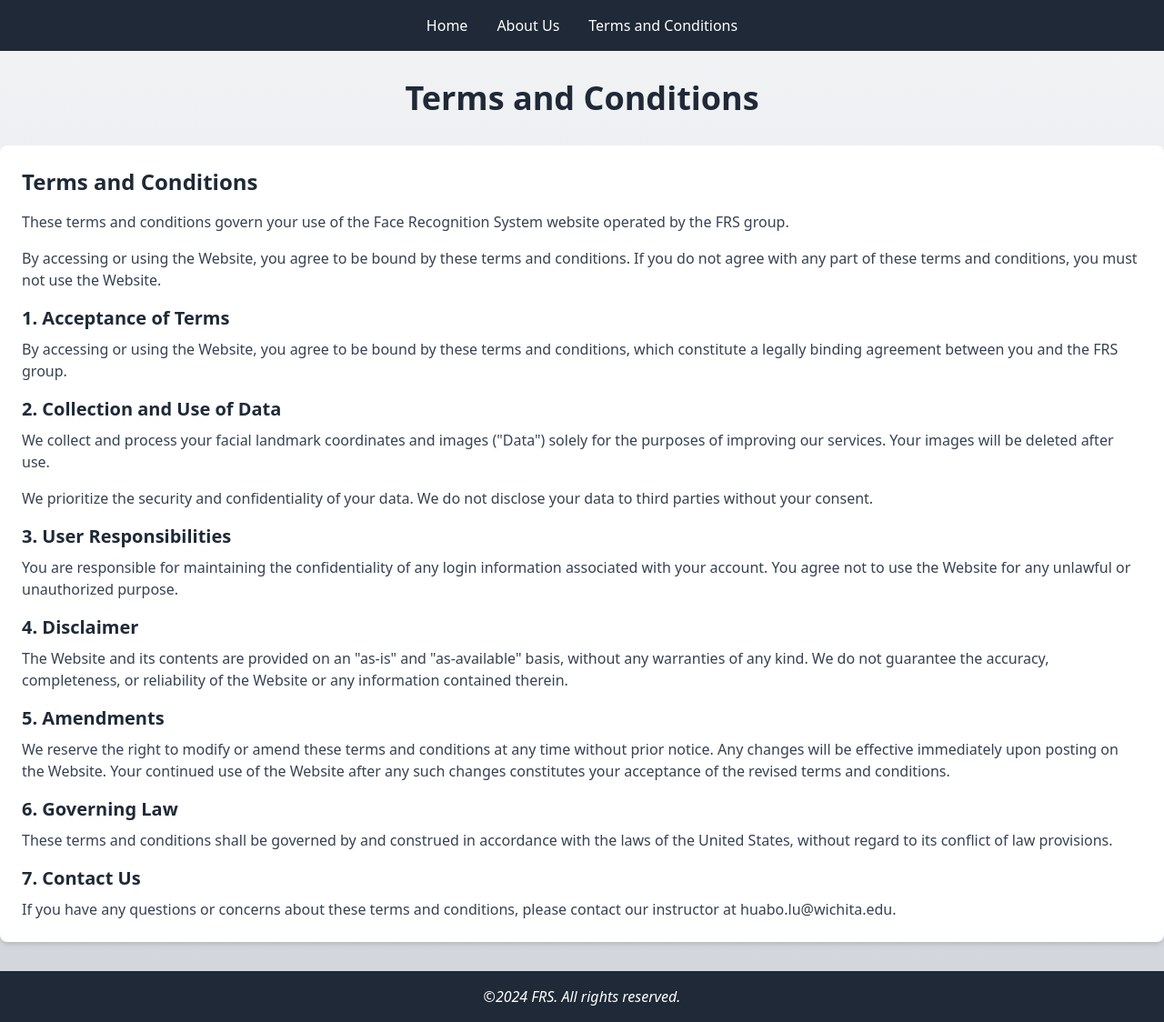
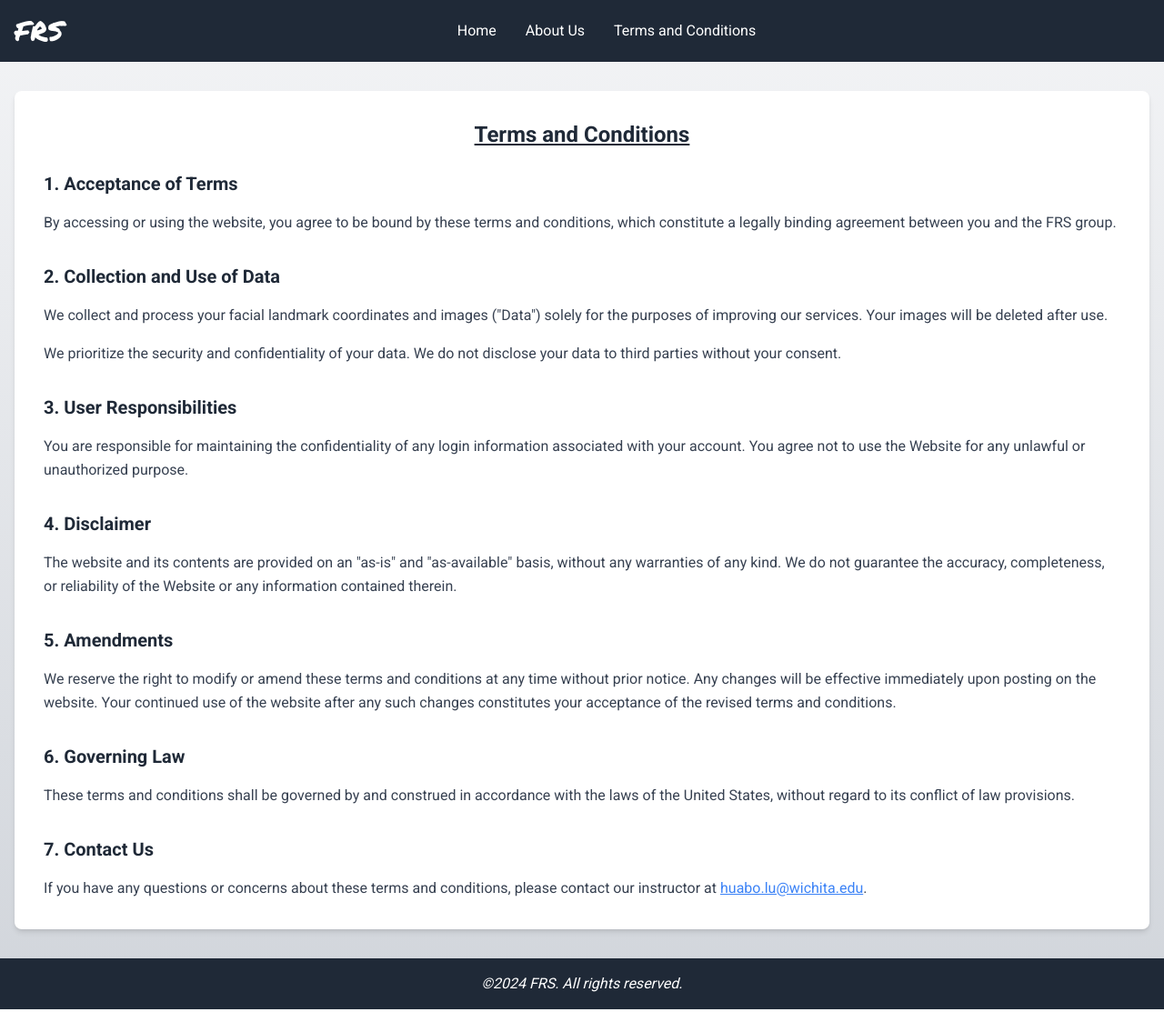
Before and after one commit to Khang261002/Face-Recognition-System, a Flask app: page /terms.html in a window 1280 px wide. Shown: the whole page at 91% size. Run offline with Flask 3, Linux system fonts and the light colour scheme.

Commit message:
Added logo and minor styling tweaks across all pages.

```diff
--- a/GUI/templates/terms.html
+++ b/GUI/templates/terms.html
@@ -5,38 +5,72 @@
     <meta name="viewport" content="width=device-width, initial-scale=1.0">
     <title>FRS - Terms and Conditions</title>
     <link href="https://cdn.jsdelivr.net/npm/tailwindcss@2.2.19/dist/tailwind.min.css" rel="stylesheet">
+    <link rel="preconnect" href="https://fonts.googleapis.com">
+    <link rel="preconnect" href="https://fonts.gstatic.com" crossorigin>
+    <link href="https://fonts.googleapis.com/css2?family=Permanent+Marker&display=swap&family=Roboto:wght@400;700&display=swap" rel="stylesheet">
+    <style>
+        .font-permanent-marker {
+            font-family: 'Permanent Marker', cursive;
+        }
+        .font-roboto {
+            font-family: 'Roboto', sans-serif;
+        }
+    </style>
 </head>
-<body class="bg-gradient-to-b from-gray-100 to-gray-300 min-h-screen flex flex-col">
-    <div class="navbar bg-gray-800 text-white p-4 flex justify-center">
-        <a href="index.html" class="hover:text-gray-300 mx-4">Home</a>
-        <a href="about.html" class="hover:text-gray-300 mx-4">About Us</a>
-        <a href="terms.html" class="hover:text-gray-300 mx-4">Terms and Conditions</a>
+<body class="bg-gradient-to-b from-gray-100 to-gray-300 min-h-screen flex flex-col items-center font-roboto">
+    <div class="navbar bg-gray-800 text-white p-4 flex items-center w-full">
+        <div class="text-3xl font-permanent-marker flex-shrink-0">
+            FRS
+        </div>
+        <div class="flex-grow flex justify-center">
+            <a href="index.html" class="hover:text-gray-300 mx-4">Home</a>
+            <a href="about.html" class="hover:text-gray-300 mx-4">About Us</a>
+            <a href="terms.html" class="hover:text-gray-300 mx-4">Terms and Conditions</a>
+        </div>
     </div>
 
-    <div class="container mx-auto mt-8 flex-grow">
-        <h1 class="text-4xl font-bold text-center mb-8 text-gray-800">Terms and Conditions</h1>
-        <div class="bg-white p-6 rounded-lg shadow-md">
-            <h3 class="text-2xl font-semibold mb-4 text-gray-800">Terms and Conditions</h3>
-            <p class="mb-4 text-gray-700">These terms and conditions govern your use of the Face Recognition System website operated by the FRS group.</p>
-            <p class="mb-4 text-gray-700">By accessing or using the Website, you agree to be bound by these terms and conditions. If you do not agree with any part of these terms and conditions, you must not use the Website.</p>
-            <h4 class="text-xl font-semibold mb-2 text-gray-800">1. Acceptance of Terms</h4>
-            <p class="mb-4 text-gray-700">By accessing or using the Website, you agree to be bound by these terms and conditions, which constitute a legally binding agreement between you and the FRS group.</p>
-            <h4 class="text-xl font-semibold mb-2 text-gray-800">2. Collection and Use of Data</h4>
-            <p class="mb-4 text-gray-700">We collect and process your facial landmark coordinates and images ("Data") solely for the purposes of improving our services. Your images will be deleted after use.</p>
-            <p class="mb-4 text-gray-700">We prioritize the security and confidentiality of your data. We do not disclose your data to third parties without your consent.</p>
-            <h4 class="text-xl font-semibold mb-2 text-gray-800">3. User Responsibilities</h4>
-            <p class="mb-4 text-gray-700">You are responsible for maintaining the confidentiality of any login information associated with your account. You agree not to use the Website for any unlawful or unauthorized purpose.</p>
-            <h4 class="text-xl font-semibold mb-2 text-gray-800">4. Disclaimer</h4>
-            <p class="mb-4 text-gray-700">The Website and its contents are provided on an "as-is" and "as-available" basis, without any warranties of any kind. We do not guarantee the accuracy, completeness, or reliability of the Website or any information contained therein.</p>
-            <h4 class="text-xl font-semibold mb-2 text-gray-800">5. Amendments</h4>
-            <p class="mb-4 text-gray-700">We reserve the right to modify or amend these terms and conditions at any time without prior notice. Any changes will be effective immediately upon posting on the Website. Your continued use of the Website after any such changes constitutes your acceptance of the revised terms and conditions.</p>
-            <h4 class="text-xl font-semibold mb-2 text-gray-800">6. Governing Law</h4>
-            <p class="mb-4 text-gray-700">These terms and conditions shall be governed by and construed in accordance with the laws of the United States, without regard to its conflict of law provisions.</p>
-            <h4 class="text-xl font-semibold mb-2 text-gray-800">7. Contact Us</h4>
-            <p class="text-gray-700">If you have any questions or concerns about these terms and conditions, please contact our instructor at huabo.lu@wichita.edu.</p>
+    <div class="container mx-auto mt-8 flex-grow px-4">
+        <div class="bg-white p-8 rounded-lg shadow-md">
+            <h3 class="text-2xl font-bold mb-6 text-gray-800 text-center underline">Terms and Conditions</h3>
+            <div class="mb-8">
+                <h4 class="text-xl font-semibold mb-4 text-gray-800">1. Acceptance of Terms</h4>
+                <p class="text-gray-700 leading-relaxed">By accessing or using the website, you agree to be bound by these terms and conditions, which constitute a legally binding agreement between you and the FRS group.</p>
+            </div>
+
+            <div class="mb-8">
+                <h4 class="text-xl font-semibold mb-4 text-gray-800">2. Collection and Use of Data</h4>
+                <p class="text-gray-700 leading-relaxed mb-4">We collect and process your facial landmark coordinates and images ("Data") solely for the purposes of improving our services. Your images will be deleted after use.</p>
+                <p class="text-gray-700 leading-relaxed">We prioritize the security and confidentiality of your data. We do not disclose your data to third parties without your consent.</p>
+            </div>
+
+            <div class="mb-8">
+                <h4 class="text-xl font-semibold mb-4 text-gray-800">3. User Responsibilities</h4>
+                <p class="text-gray-700 leading-relaxed">You are responsible for maintaining the confidentiality of any login information associated with your account. You agree not to use the Website for any unlawful or unauthorized purpose.</p>
+            </div>
+
+            <div class="mb-8">
+                <h4 class="text-xl font-semibold mb-4 text-gray-800">4. Disclaimer</h4>
+                <p class="text-gray-700 leading-relaxed">The website and its contents are provided on an "as-is" and "as-available" basis, without any warranties of any kind. We do not guarantee the accuracy, completeness, or reliability of the Website or any information contained therein.</p>
+            </div>
+
+            <div class="mb-8">
+                <h4 class="text-xl font-semibold mb-4 text-gray-800">5. Amendments</h4>
+                <p class="text-gray-700 leading-relaxed">We reserve the right to modify or amend these terms and conditions at any time without prior notice. Any changes will be effective immediately upon posting on the website. Your continued use of the website after any such changes constitutes your acceptance of the revised terms and conditions.</p>
+            </div>
+
+            <div class="mb-8">
+                <h4 class="text-xl font-semibold mb-4 text-gray-800">6. Governing Law</h4>
+                <p class="text-gray-700 leading-relaxed">These terms and conditions shall be governed by and construed in accordance with the laws of the United States, without regard to its conflict of law provisions.</p>
+            </div>
+
+            <div>
+                <h4 class="text-xl font-semibold mb-4 text-gray-800">7. Contact Us</h4>
+                <p class="text-gray-700 leading-relaxed">If you have any questions or concerns about these terms and conditions, please contact our instructor at <a href="mailto:huabo.lu@wichita.edu" class="text-blue-500 underline">huabo.lu@wichita.edu</a>.</p>
+            </div>
         </div>
     </div>
-    <footer class="text-center p-4 bg-gray-800 text-white mt-8">
+
+    <footer class="text-center p-4 bg-gray-800 text-white w-full mt-8">
         <p><i>&copy;2024 FRS. All rights reserved.</i></p>
     </footer>
 </body>
```
Also changed, not shown: GUI/templates/about.html (+17 -4 lines), GUI/templates/checkin.html (+20 -7 lines), GUI/templates/collecting.html (+21 -8 lines), GUI/templates/index.html (+19 -6 lines), GUI/templates/register.html (+19 -6 lines).
